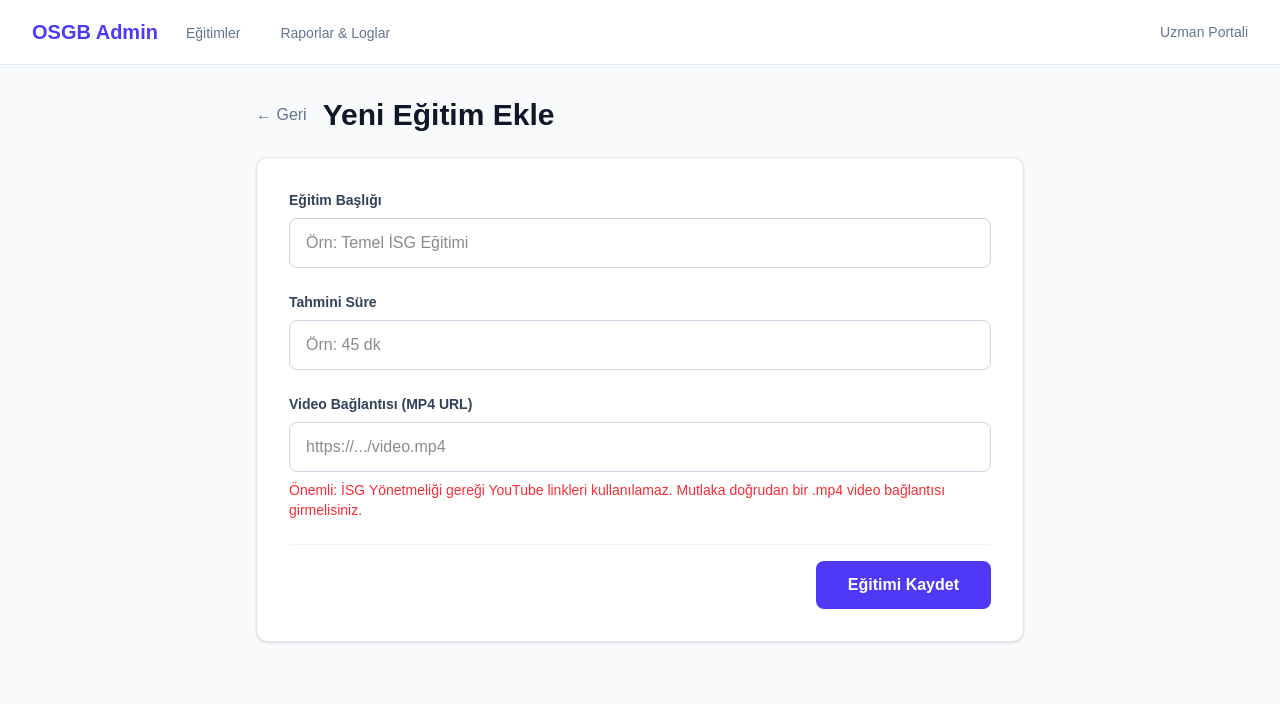
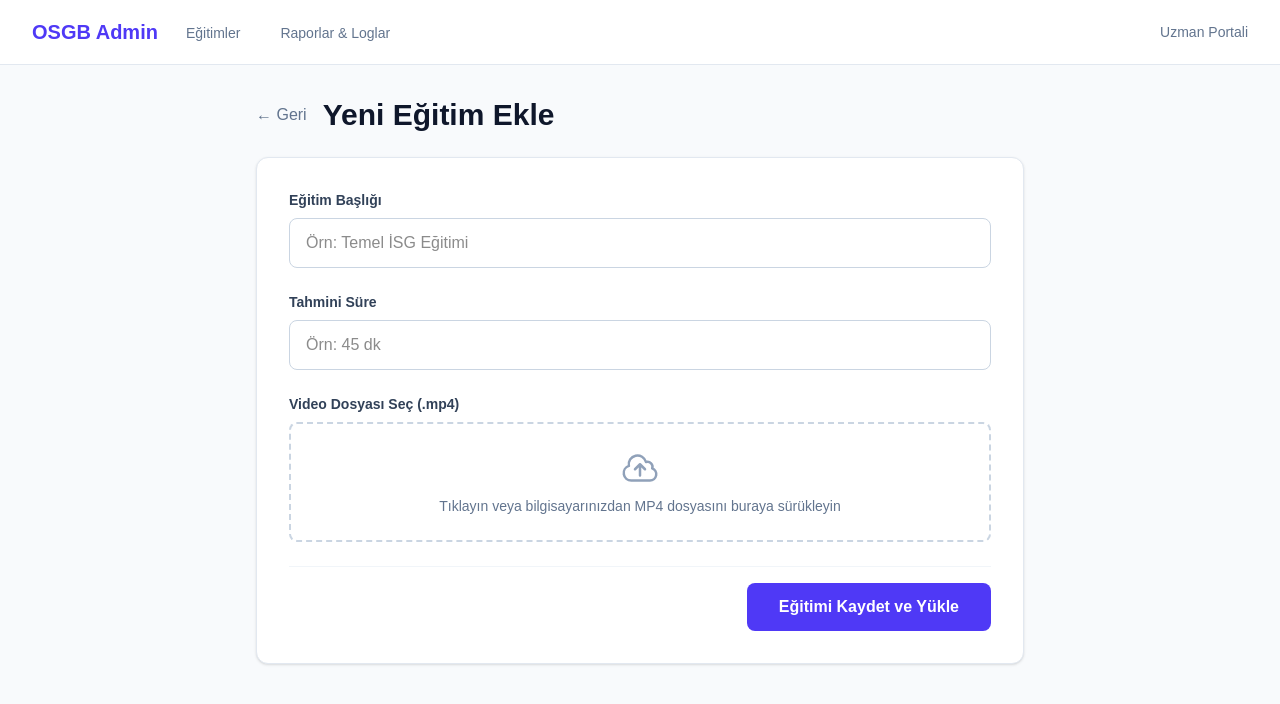
Before and after one commit to ramkarosgb1/RAMKAR-EGITIM, a Next.js app: page /admin/egitimler/yeni in a window 1280 px wide. Shown: the top 704 px of the page. Built offline with nearby package versions, Linux system fonts and the light colour scheme.

Commit message:
Video ekleme sayfasina Firebase Storage ile MP4 upload ozelligi ve progress bar eklendi

```diff
--- a/src/app/admin/egitimler/yeni/page.tsx
+++ b/src/app/admin/egitimler/yeni/page.tsx
@@ -4,34 +4,63 @@ import { useState } from "react";
 import { useRouter } from "next/navigation";
 import Link from "next/link";
 import { collection, addDoc, serverTimestamp } from "firebase/firestore";
-import { db } from "@/lib/firebase";
+import { ref, uploadBytesResumable, getDownloadURL } from "firebase/storage";
+import { db, storage } from "@/lib/firebase";
 
 export default function YeniEgitimPage() {
   const [baslik, setBaslik] = useState("");
   const [sure, setSure] = useState("");
-  const [videoUrl, setVideoUrl] = useState("");
+  const [videoFile, setVideoFile] = useState<File | null>(null);
   const [loading, setLoading] = useState(false);
+  const [uploadProgress, setUploadProgress] = useState(0);
   const router = useRouter();
 
   const handleKaydet = async (e: React.FormEvent) => {
     e.preventDefault();
+    if (!videoFile) {
+      alert("Lütfen bir MP4 dosyası seçin.");
+      return;
+    }
+
     setLoading(true);
 
     try {
+      // 1. Videoyu Storage'a Yükle
+      const fileName = `egitim_videolari/${Date.now()}_${videoFile.name}`;
+      const storageRef = ref(storage, fileName);
+
+      const uploadTask = uploadBytesResumable(storageRef, videoFile);
+
+      uploadTask.on('state_changed',
+        (snapshot) => {
+          const progress = (snapshot.bytesTransferred / snapshot.totalBytes) * 100;
+          setUploadProgress(progress);
+        },
+        (error) => {
+          console.error("Yükleme hatası:", error);
+          alert("Video yüklenirken bir hata oluştu.");
+          setLoading(false);
+        },
+        async () => {
+          // 2. Yükleme tamamlanınca Download URL'i al
+          const downloadURL = await getDownloadURL(uploadTask.snapshot.ref);
+
+          // 3. Veritabanına kaydet
           await addDoc(collection(db, "egitimler"), {
             baslik,
             sure,
-        videoUrl,
+            videoUrl: downloadURL,
             izlenme: 0,
             olusturulmaTarihi: serverTimestamp()
           });
 
-      alert("Eğitim başarıyla eklendi!");
+          alert("Eğitim başarıyla yüklendi ve eklendi!");
           router.push("/admin/egitimler");
+        }
+      );
     } catch (error) {
       console.error("Hata:", error);
       alert("Eğitim eklenirken bir hata oluştu.");
-    } finally {
       setLoading(false);
     }
   };
@@ -73,27 +102,52 @@ export default function YeniEgitimPage() {
             </div>
 
             <div>
-              <label className="block text-sm font-semibold text-slate-700 mb-2">Video Bağlantısı (MP4 URL)</label>
+              <label className="block text-sm font-semibold text-slate-700 mb-2">Video Dosyası Seç (.mp4)</label>
+              <div className="border-2 border-dashed border-slate-300 rounded-lg p-6 text-center hover:bg-slate-50 transition-colors relative">
                 <input
-                type="url"
+                  type="file"
                   required
-                value={videoUrl}
-                onChange={(e) => setVideoUrl(e.target.value)}
-                className="w-full px-4 py-3 rounded-lg border border-slate-300 focus:ring-2 focus:ring-indigo-500"
-                placeholder="https://.../video.mp4"
+                  accept="video/mp4"
+                  onChange={(e) => {
+                    if (e.target.files && e.target.files[0]) {
+                      setVideoFile(e.target.files[0]);
+                    }
+                  }}
+                  className="absolute inset-0 w-full h-full opacity-0 cursor-pointer"
                 />
-              <p className="text-sm text-red-500 mt-2 font-medium">
-                Önemli: İSG Yönetmeliği gereği YouTube linkleri kullanılamaz. Mutlaka doğrudan bir .mp4 video bağlantısı girmelisiniz.
-              </p>
+                <svg xmlns="http://www.w3.org/2000/svg" fill="none" viewBox="0 0 24 24" strokeWidth={1.5} stroke="currentColor" className="w-10 h-10 text-slate-400 mx-auto mb-2">
+                  <path strokeLinecap="round" strokeLinejoin="round" d="M12 16.5V9.75m0 0l3 3m-3-3l-3 3M6.75 19.5a4.5 4.5 0 01-1.41-8.775 5.25 5.25 0 0110.233-2.33 3 3 0 013.758 3.848A3.752 3.752 0 0118 19.5H6.75z" />
+                </svg>
+                {videoFile ? (
+                  <p className="text-sm font-medium text-indigo-600">{videoFile.name} ({(videoFile.size / (1024 * 1024)).toFixed(2)} MB)</p>
+                ) : (
+                  <p className="text-sm text-slate-500">Tıklayın veya bilgisayarınızdan MP4 dosyasını buraya sürükleyin</p>
+                )}
               </div>
+            </div>
+
+            {loading && (
+              <div className="pt-2">
+                <div className="flex justify-between text-xs font-semibold text-indigo-600 mb-1">
+                  <span>Sunucuya Yükleniyor... Lütfen sayfayı kapatmayın.</span>
+                  <span>{Math.round(uploadProgress)}%</span>
+                </div>
+                <div className="w-full bg-slate-200 rounded-full h-2.5 overflow-hidden">
+                  <div
+                    className="bg-indigo-600 h-2.5 rounded-full transition-all duration-300"
+                    style={{ width: `${uploadProgress}%` }}
+                  ></div>
+                </div>
+              </div>
+            )}
 
             <div className="pt-4 border-t border-slate-100 flex justify-end">
               <button
                 type="submit"
                 disabled={loading}
-                className="bg-indigo-600 text-white font-bold py-3 px-8 rounded-lg hover:bg-indigo-700 disabled:opacity-50 transition-colors"
+                className="bg-indigo-600 text-white font-bold py-3 px-8 rounded-lg hover:bg-indigo-700 disabled:opacity-50 transition-colors flex items-center gap-2"
               >
-                {loading ? "Kaydediliyor..." : "Eğitimi Kaydet"}
+                {loading ? "Video Yükleniyor..." : "Eğitimi Kaydet ve Yükle"}
               </button>
             </div>
           </form>
```
Lines whose indentation alone changed are shown as unchanged.
